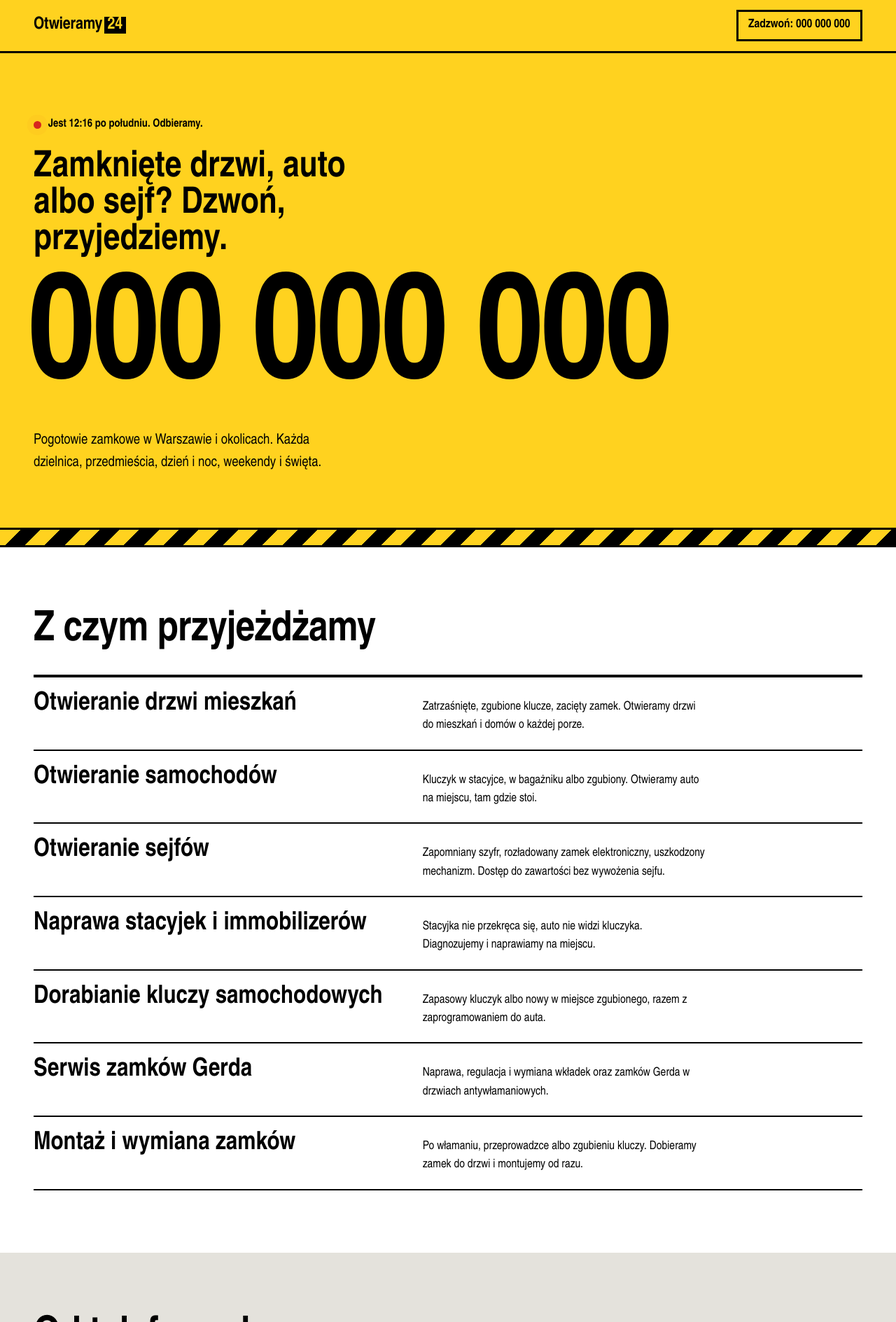
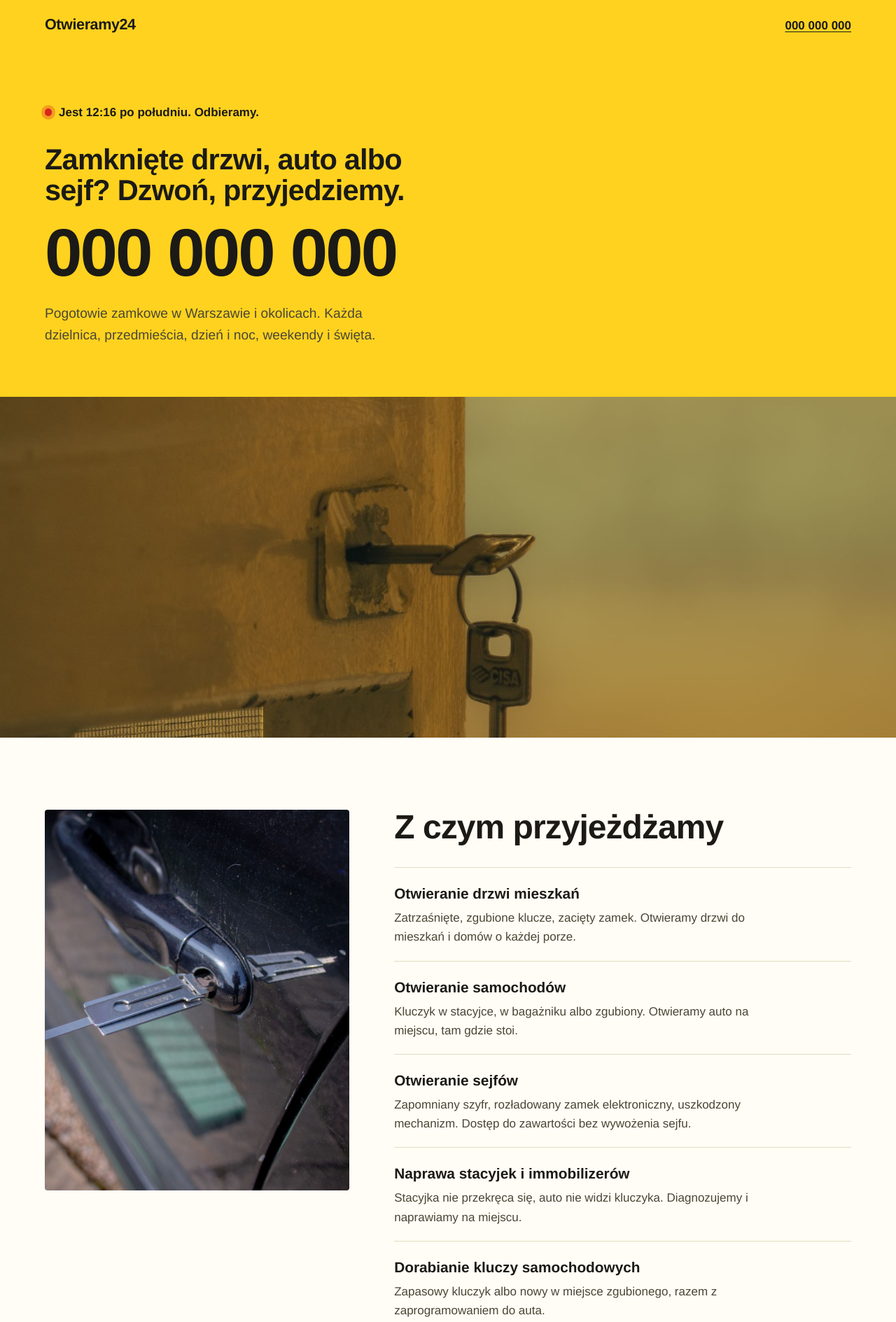
Before and after one commit to furdyss/Strona1, an Astro site: page / in a window 1280 px wide. Shown: the top 1889 px of the page at 70% size. Built offline with nearby package versions, Linux system fonts and the light colour scheme; Astro itself is replaced by a stand-in of ours.

Commit message:
Poprawki według zasad impeccable: zdjęcia, szeroki krój, bez ramek i pasków
Co-Authored-By: Claude Opus 5.5 <noreply@anthropic.com>
Claude-Session: https://claude.ai/code/session_01UGZ2RDfRqBHWwt4guBEek6

```diff
--- a/src/pages/index.astro
+++ b/src/pages/index.astro
@@ -1,5 +1,8 @@
 ---
 import '@fontsource-variable/archivo/wdth.css';
+import { Image } from 'astro:assets';
+import doorPhoto from '../assets/drzwi-klucz.jpg';
+import carPhoto from '../assets/wytrych-auto.jpg';
 import { site } from '../config';
 import { districts, suburbs, allSuburbs } from '../areas';
 
@@ -62,38 +65,44 @@ const schema = {
   <a class="skip" href="#tresc">Przejdź do treści</a>
 
   <header class="bar">
-    <a class="brand" href="/">Otwieramy<span>24</span></a>
-    <a class="bar-call" href={`tel:${site.phoneHref}`}>Zadzwoń: {site.phoneDisplay}</a>
+    <a class="brand" href="/">Otwieramy24</a>
+    <a class="bar-call" href={`tel:${site.phoneHref}`}>{site.phoneDisplay}</a>
   </header>
 
   <main id="tresc">
     <section class="hero">
-      <p class="now" data-now><span class="dot" aria-hidden="true"></span><span data-now-text>Pracujemy całą dobę. Odbieramy.</span></p>
+      <p class="now"><span class="dot" aria-hidden="true"></span><span data-now-text>Pracujemy całą dobę. Odbieramy.</span></p>
       <h1>Zamknięte drzwi, auto albo sejf? Dzwoń, przyjedziemy.</h1>
       <a class="number" href={`tel:${site.phoneHref}`} aria-label={`Zadzwoń pod numer ${site.phoneDisplay}`}>{site.phoneDisplay}</a>
       <p class="lede">Pogotowie zamkowe w Warszawie i okolicach. Każda dzielnica, przedmieścia, dzień i noc, weekendy i święta.</p>
     </section>
 
-    <div class="tape" aria-hidden="true"></div>
+    <figure class="band">
+      <Image src={doorPhoto} alt="Klucz w zamku uchylonych drewnianych drzwi" widths={[800, 1400, 1800]} sizes="100vw" loading="eager" />
+    </figure>
 
     <section class="services" aria-labelledby="uslugi">
+      <div class="services-photo">
+        <Image src={carPhoto} alt="Narzędzie ślusarskie w zamku drzwi samochodu" widths={[600, 900, 1200]} sizes="(min-width: 900px) 40vw, 100vw" />
+      </div>
+      <div class="services-list">
         <h2 id="uslugi">Z czym przyjeżdżamy</h2>
-      <ul>
+        <dl>
           {services.map((s) => (
-          <li>
-            <h3>{s.name}</h3>
-            <p>{s.text}</p>
-          </li>
+            <div>
+              <dt>{s.name}</dt>
+              <dd>{s.text}</dd>
+            </div>
           ))}
-      </ul>
+        </dl>
+      </div>
     </section>
 
     <section class="steps" aria-labelledby="jak">
       <h2 id="jak">Od telefonu do otwartych drzwi</h2>
       <ol>
-        {steps.map((s, i) => (
+        {steps.map((s) => (
           <li>
-            <span class="step-n" aria-hidden="true">{i + 1}</span>
             <h3>{s.name}</h3>
             <p>{s.text}</p>
           </li>
@@ -102,47 +111,41 @@ const schema = {
     </section>
 
     <section class="area" aria-labelledby="obszar">
-      <div class="area-inner">
       <h2 id="obszar">Dojeżdżamy do każdej dzielnicy Warszawy i na przedmieścia</h2>
-        <p class="area-lede">Nie ma znaczenia, czy stoisz pod blokiem na Bródnie, czy pod domem w Konstancinie. Obsługujemy całe miasto i okolice.</p>
-
-        <h3>Wszystkie 18 dzielnic Warszawy</h3>
-        <ul class="districts">
-          {districts.map((d) => <li>{d}</li>)}
-        </ul>
-
-        <h3>Okolice i przedmieścia</h3>
+      <p class="area-lede">Nie ma znaczenia, czy stoisz pod blokiem na Bródnie, czy pod domem w Konstancinie.</p>
+      <p class="districts" aria-label="Dzielnice Warszawy">{districts.join(', ')}.</p>
       <div class="suburbs">
         {Object.entries(suburbs).map(([dir, list]) => (
           <div>
-              <h4>{dir}</h4>
+            <h3>{dir}</h3>
             <p>{list.join(', ')}</p>
           </div>
         ))}
       </div>
       <p class="area-note">Nie widzisz swojej miejscowości? Zadzwoń. Jeśli leży w okolicy Warszawy, najpewniej dojedziemy.</p>
-      </div>
     </section>
 
     <section class="faq" aria-labelledby="pytania">
       <h2 id="pytania">Zanim zadzwonisz</h2>
+      <div>
         {faq.map((f) => (
           <details>
             <summary>{f.q}</summary>
             <p>{f.a}</p>
           </details>
         ))}
+      </div>
     </section>
 
     <section class="final">
       <h2>Stoisz pod drzwiami?</h2>
-      <a class="number number-sm" href={`tel:${site.phoneHref}`}>{site.phoneDisplay}</a>
+      <a class="number" href={`tel:${site.phoneHref}`}>{site.phoneDisplay}</a>
     </section>
   </main>
 
   <footer class="foot">
-    <p><strong>{site.name}</strong>. Pogotowie zamkowe 24h, Warszawa i okolice.</p>
-    <p><a href={`tel:${site.phoneHref}`}>{site.phoneDisplay}</a></p>
+    <p>Otwieramy24, pogotowie zamkowe 24h. Warszawa i okolice.</p>
+    <a href={`tel:${site.phoneHref}`}>{site.phoneDisplay}</a>
   </footer>
 
   <a class="dock" href={`tel:${site.phoneHref}`}>Zadzwoń teraz: {site.phoneDisplay}</a>
@@ -163,148 +166,107 @@ const schema = {
 <style is:global>
   :root {
     --yellow: #FFD21F;
-    --ink: #000;
-    --paper: #fff;
-    --concrete: #E4E2DC;
+    --yellow-deep: #F2BE00;
+    --ink: #1B1A16;
+    --ink-soft: #4A4636;
+    --paper: #FFFDF5;
     --signal: #D7261E;
-    --wide: 'Archivo Variable', 'Arial Narrow', sans-serif;
+    --font: 'Archivo Variable', 'Helvetica Neue', sans-serif;
+    --pad: clamp(1rem, 5vw, 4rem);
+    color-scheme: light;
+    scrollbar-color: var(--ink) var(--yellow);
   }
   *, *::before, *::after { box-sizing: border-box; }
-  html { -webkit-text-size-adjust: 100%; }
-  body {
-    margin: 0;
-    background: var(--paper);
-    color: var(--ink);
-    font-family: var(--wide);
-    font-size: 1.0625rem;
-    line-height: 1.55;
-    font-variation-settings: 'wdth' 100;
-  }
-  a { color: inherit; }
-  :focus-visible { outline: 3px solid var(--ink); outline-offset: 3px; box-shadow: 0 0 0 6px var(--yellow); }
-  h1, h2, h3, h4 { margin: 0; font-variation-settings: 'wdth' 62; line-height: 1; }
+  body { margin: 0; background: var(--paper); color: var(--ink); font-family: var(--font); font-size: 1.0625rem; line-height: 1.6; caret-color: var(--signal); }
+  ::selection { background: var(--ink); color: var(--yellow); }
+  a { color: inherit; text-underline-offset: .2em; text-decoration-thickness: .08em; }
+  :focus-visible { outline: 3px solid var(--ink); outline-offset: 3px; border-radius: 2px; }
+  h1, h2, h3 { margin: 0; line-height: 1.05; font-variation-settings: 'wdth' 112; letter-spacing: -.02em; text-wrap: balance; }
   p { margin: 0; }
+  img { display: block; max-width: 100%; height: auto; }
 
   .skip { position: absolute; left: -999px; top: 0; background: var(--ink); color: var(--yellow); padding: .75rem 1rem; z-index: 10; }
   .skip:focus { left: 1rem; }
 
-  /* Pasek górny */
-  .bar {
-    display: flex; justify-content: space-between; align-items: center; gap: 1rem;
-    padding: .875rem clamp(1rem, 4vw, 3rem);
-    background: var(--yellow);
-    border-bottom: 3px solid var(--ink);
+  .bar { display: flex; justify-content: space-between; align-items: baseline; gap: 1rem; padding: 1.1rem var(--pad); background: var(--yellow); }
+  .brand { font-weight: 800; font-size: 1.35rem; text-decoration: none; font-variation-settings: 'wdth' 125; letter-spacing: -.02em; }
+  .bar-call { font-weight: 700; font-variation-settings: 'wdth' 112; }
+
+  .hero { background: var(--yellow); padding: clamp(2rem, 6vw, 5rem) var(--pad) clamp(2.5rem, 6vw, 4.5rem); }
+  .now { display: inline-flex; align-items: center; gap: .6rem; font-weight: 600; margin-bottom: 2rem; }
+  .dot { width: .65rem; height: .65rem; border-radius: 50%; background: var(--signal); animation: pulse 2.4s cubic-bezier(.16, 1, .3, 1) infinite; }
+  @keyframes pulse { 0% { box-shadow: 0 0 0 0 rgba(215, 38, 30, .55); } 100% { box-shadow: 0 0 0 .7rem rgba(215, 38, 30, 0); } }
+  .hero h1 { font-size: clamp(1.6rem, 3.4vw, 2.6rem); font-weight: 700; max-width: 24ch; }
+  .number {
+    display: inline-block; margin: 1.25rem 0 1.5rem;
+    font-size: clamp(2.6rem, 10vw, 6rem); font-weight: 800; font-variation-settings: 'wdth' 125;
+    line-height: 1; letter-spacing: -.03em; text-decoration: none; white-space: nowrap;
+    font-feature-settings: 'tnum';
   }
-  .brand { font-weight: 900; font-size: 1.5rem; text-decoration: none; font-variation-settings: 'wdth' 62; letter-spacing: -.01em; }
-  .brand span { background: var(--ink); color: var(--yellow); padding: 0 .2em; margin-left: .1em; }
-  .bar-call { font-weight: 700; text-decoration: none; border: 3px solid var(--ink); padding: .4rem .9rem; }
-  .bar-call:hover { background: var(--ink); color: var(--yellow); }
+  .number:hover { text-decoration: underline; text-decoration-thickness: .05em; }
+  .lede { font-size: clamp(1.05rem, 1.5vw, 1.25rem); max-width: 48ch; color: var(--ink-soft); }
 
-  /* Hero: numer telefonu to bohater */
-  .hero {
-    background: var(--yellow);
-    padding: clamp(2.5rem, 7vw, 6rem) clamp(1rem, 4vw, 3rem) clamp(2.5rem, 6vw, 5rem);
-  }
-  .now { display: inline-flex; align-items: center; gap: .6rem; font-weight: 600; font-size: 1rem; margin-bottom: 1.5rem; }
-  .dot { width: .7rem; height: .7rem; border-radius: 50%; background: var(--signal); box-shadow: 0 0 0 0 rgba(215, 38, 30, .6); animation: pulse 2s infinite; }
-  @keyframes pulse { 70% { box-shadow: 0 0 0 .6rem rgba(215, 38, 30, 0); } 100% { box-shadow: 0 0 0 0 rgba(215, 38, 30, 0); } }
-  .hero h1 { font-size: clamp(1.75rem, 4.2vw, 3.25rem); font-weight: 800; max-width: 22ch; }
-  .number {
-    display: block;
-    margin: clamp(1rem, 3vw, 2rem) 0 clamp(1.25rem, 3vw, 2rem) -.04em;
-    font-size: clamp(4rem, 16.5vw, 15rem);
-    font-weight: 900;
-    font-variation-settings: 'wdth' 62;
-    line-height: .85;
-    letter-spacing: -.02em;
-    text-decoration: none;
-    white-space: nowrap;
-  }
-  .number:hover { text-decoration: underline; text-decoration-thickness: .06em; text-underline-offset: .08em; }
-  .lede { font-size: clamp(1.0625rem, 1.6vw, 1.3rem); max-width: 46ch; }
+  .band { margin: 0; }
+  .band img { width: 100%; aspect-ratio: 21 / 8; object-fit: cover; object-position: 50% 45%; }
 
-  .tape {
-    height: 1.75rem;
-    background: repeating-linear-gradient(-45deg, var(--ink) 0 1.25rem, var(--yellow) 1.25rem 2.5rem);
-    border-block: 3px solid var(--ink);
-  }
+  section h2 { font-size: clamp(1.8rem, 3.8vw, 3rem); font-weight: 800; }
 
-  section h2 { font-size: clamp(2rem, 5vw, 3.75rem); font-weight: 900; letter-spacing: -.01em; }
+  .services { display: grid; grid-template-columns: minmax(0, .8fr) minmax(0, 1.2fr); gap: clamp(2rem, 5vw, 5rem); padding: clamp(3.5rem, 8vw, 7rem) var(--pad); align-items: start; }
+  .services-photo { position: sticky; top: 1.5rem; }
+  .services-photo img { width: 100%; aspect-ratio: 4 / 5; object-fit: cover; object-position: 60% 50%; border-radius: 4px; }
+  .services h2 { margin-bottom: 2rem; }
+  .services dl { margin: 0; }
+  .services dl > div { padding: 1.25rem 0; border-top: 1px solid #E2DCC4; }
+  .services dt { font-weight: 700; font-size: 1.3rem; font-variation-settings: 'wdth' 112; margin-bottom: .3rem; }
+  .services dd { margin: 0; color: var(--ink-soft); max-width: 56ch; }
 
-  /* Usługi */
-  .services, .steps, .faq, .final { padding: clamp(3rem, 7vw, 6rem) clamp(1rem, 4vw, 3rem); }
-  .services h2 { margin-bottom: 2rem; }
-  .services ul { list-style: none; padding: 0; margin: 0; border-top: 4px solid var(--ink); }
-  .services li {
-    display: grid; grid-template-columns: minmax(0, 1fr) minmax(0, 1.2fr); gap: .5rem 2rem; align-items: baseline;
-    padding: 1.25rem 0; border-bottom: 2px solid var(--ink);
-  }
-  .services h3 { font-size: clamp(1.5rem, 3vw, 2.25rem); font-weight: 800; }
-  .services p { max-width: 52ch; }
+  .steps { padding: 0 var(--pad) clamp(3.5rem, 8vw, 7rem); }
+  .steps h2 { margin-bottom: 2.5rem; max-width: 18ch; }
+  .steps ol { list-style: none; counter-reset: step; padding: 0; margin: 0; display: grid; grid-template-columns: repeat(4, minmax(0, 1fr)); gap: 2.5rem; }
+  .steps li { counter-increment: step; }
+  .steps li::before { content: counter(step); display: block; font-size: 3.5rem; font-weight: 800; font-variation-settings: 'wdth' 125; line-height: 1; color: var(--yellow-deep); margin-bottom: .75rem; }
+  .steps h3 { font-size: 1.35rem; font-weight: 700; margin-bottom: .4rem; }
+  .steps p { color: var(--ink-soft); }
 
-  /* Kroki */
-  .steps { background: var(--concrete); }
-  .steps h2 { margin-bottom: 2.5rem; max-width: 16ch; }
-  .steps ol { list-style: none; padding: 0; margin: 0; display: grid; grid-template-columns: repeat(4, minmax(0, 1fr)); gap: 2rem; }
-  .step-n {
-    display: grid; place-items: center; width: 3rem; height: 3rem; margin-bottom: 1rem;
-    background: var(--yellow); border: 3px solid var(--ink);
-    font-weight: 900; font-size: 1.5rem; font-variation-settings: 'wdth' 62;
-  }
-  .steps h3 { font-size: 1.75rem; font-weight: 800; margin-bottom: .5rem; }
-
-  /* Obszar */
-  .area { background: var(--ink); color: var(--paper); padding: clamp(3rem, 7vw, 6rem) clamp(1rem, 4vw, 3rem); }
-  .area h2 { color: var(--yellow); max-width: 20ch; }
-  .area-lede { margin: 1.25rem 0 3rem; max-width: 52ch; font-size: 1.15rem; }
-  .area h3 { font-size: 1.5rem; font-weight: 800; color: var(--yellow); margin: 0 0 1rem; }
-  .districts { list-style: none; padding: 0; margin: 0 0 3rem; display: flex; flex-wrap: wrap; gap: .5rem; }
-  .districts li {
-    border: 2px solid var(--yellow); padding: .35rem .8rem;
-    font-weight: 700; font-size: 1.125rem; font-variation-settings: 'wdth' 75;
-  }
+  .area { background: var(--yellow); padding: clamp(3.5rem, 8vw, 7rem) var(--pad); }
+  .area h2 { max-width: 22ch; }
+  .area-lede { margin: 1rem 0 2.5rem; font-size: 1.15rem; max-width: 52ch; }
+  .districts { font-size: clamp(1.35rem, 2.6vw, 2.1rem); font-weight: 700; font-variation-settings: 'wdth' 112; line-height: 1.35; max-width: 62rem; margin-bottom: 3rem; letter-spacing: -.01em; }
   .suburbs { display: grid; grid-template-columns: repeat(4, minmax(0, 1fr)); gap: 2rem; }
-  .suburbs h4 { font-size: 1.125rem; font-weight: 800; margin-bottom: .4rem; font-variation-settings: 'wdth' 75; }
-  .suburbs p { color: #D9D9D9; }
+  .suburbs h3 { font-size: 1.05rem; font-weight: 700; margin-bottom: .35rem; }
+  .suburbs p { color: var(--ink-soft); }
   .area-note { margin-top: 2.5rem; font-weight: 600; }
 
-  /* FAQ */
-  .faq h2 { margin-bottom: 2rem; }
-  .faq details { border-top: 2px solid var(--ink); max-width: 60rem; }
-  .faq details:last-of-type { border-bottom: 2px solid var(--ink); }
-  .faq summary {
-    cursor: pointer; list-style: none; padding: 1.1rem 2.5rem 1.1rem 0; position: relative;
-    font-weight: 700; font-size: 1.25rem;
-  }
+  .faq { display: grid; grid-template-columns: minmax(0, 1fr) minmax(0, 2fr); gap: 3rem; padding: clamp(3.5rem, 8vw, 7rem) var(--pad); }
+  .faq details { border-top: 1px solid #E2DCC4; }
+  .faq details:last-child { border-bottom: 1px solid #E2DCC4; }
+  .faq summary { cursor: pointer; list-style: none; padding: 1.1rem 2.5rem 1.1rem 0; position: relative; font-weight: 700; font-size: 1.15rem; }
   .faq summary::-webkit-details-marker { display: none; }
-  .faq summary::after { content: '+'; position: absolute; right: .25rem; top: .7rem; font-size: 1.75rem; font-weight: 400; }
-  .faq details[open] summary::after { content: '–'; }
-  .faq details p { padding: 0 0 1.25rem; max-width: 62ch; }
+  .faq summary::after { content: ''; position: absolute; right: .4rem; top: 50%; width: .7rem; height: .7rem; border-right: 2px solid var(--ink); border-bottom: 2px solid var(--ink); transform: translateY(-70%) rotate(45deg); transition: transform .25s cubic-bezier(.16, 1, .3, 1); }
+  .faq details[open] summary::after { transform: translateY(-30%) rotate(-135deg); }
+  .faq summary:hover { text-decoration: underline; }
+  .faq details p { padding: 0 0 1.25rem; max-width: 62ch; color: var(--ink-soft); }
 
-  .final { background: var(--yellow); border-top: 3px solid var(--ink); }
-  .number-sm { font-size: clamp(3.25rem, 12vw, 9rem); margin-bottom: 0; }
+  .final { background: var(--ink); color: var(--yellow); padding: clamp(3rem, 7vw, 5.5rem) var(--pad); }
+  .final h2 { color: #fff; }
+  .final .number { margin-bottom: 0; }
 
-  .foot { padding: 2rem clamp(1rem, 4vw, 3rem) 6rem; display: flex; justify-content: space-between; flex-wrap: wrap; gap: 1rem; border-top: 3px solid var(--ink); }
+  .foot { display: flex; justify-content: space-between; flex-wrap: wrap; gap: 1rem; padding: 1.75rem var(--pad); color: var(--ink-soft); }
 
-  /* Przycisk na dole ekranu (telefon) */
-  .dock {
-    position: fixed; left: .75rem; right: .75rem; bottom: .75rem; z-index: 5;
-    display: none; text-align: center; padding: 1rem;
-    background: var(--ink); color: var(--yellow); font-weight: 800; font-size: 1.125rem; text-decoration: none;
-    border: 3px solid var(--yellow); outline: 3px solid var(--ink);
-  }
+  .dock { position: fixed; left: .75rem; right: .75rem; bottom: .75rem; z-index: 5; display: none; text-align: center; padding: 1rem; background: var(--ink); color: var(--yellow); font-weight: 800; font-size: 1.1rem; text-decoration: none; border-radius: 10px; box-shadow: 0 8px 24px rgba(27, 26, 22, .3); }
 
   @media (max-width: 900px) {
-    .steps ol { grid-template-columns: repeat(2, minmax(0, 1fr)); }
-    .suburbs { grid-template-columns: repeat(2, minmax(0, 1fr)); }
+    .services, .faq { grid-template-columns: 1fr; }
+    .services-photo { position: static; }
+    .services-photo img { aspect-ratio: 16 / 10; }
+    .steps ol, .suburbs { grid-template-columns: repeat(2, minmax(0, 1fr)); }
+    .band img { aspect-ratio: 16 / 9; }
   }
   @media (max-width: 640px) {
     .bar-call { display: none; }
-    .services li { grid-template-columns: 1fr; }
     .steps ol, .suburbs { grid-template-columns: 1fr; }
     .dock { display: block; }
     .foot { padding-bottom: 6rem; }
   }
-  @media (min-width: 641px) { .foot { padding-bottom: 2rem; } }
-  @media (prefers-reduced-motion: reduce) { .dot { animation: none; } }
+  @media (prefers-reduced-motion: reduce) { .dot { animation: none; } .faq summary::after { transition: none; } }
 </style>
```
Also changed, not shown: src/assets/drzwi-klucz.jpg (added), src/assets/wytrych-auto.jpg (added). Lines whose indentation alone changed are shown as unchanged.
